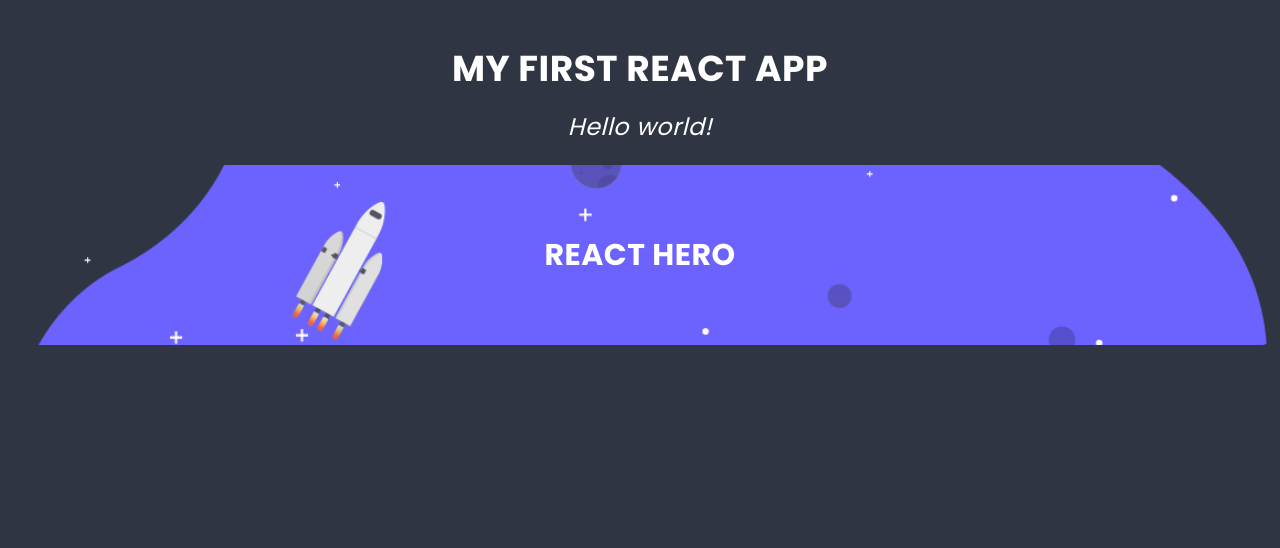
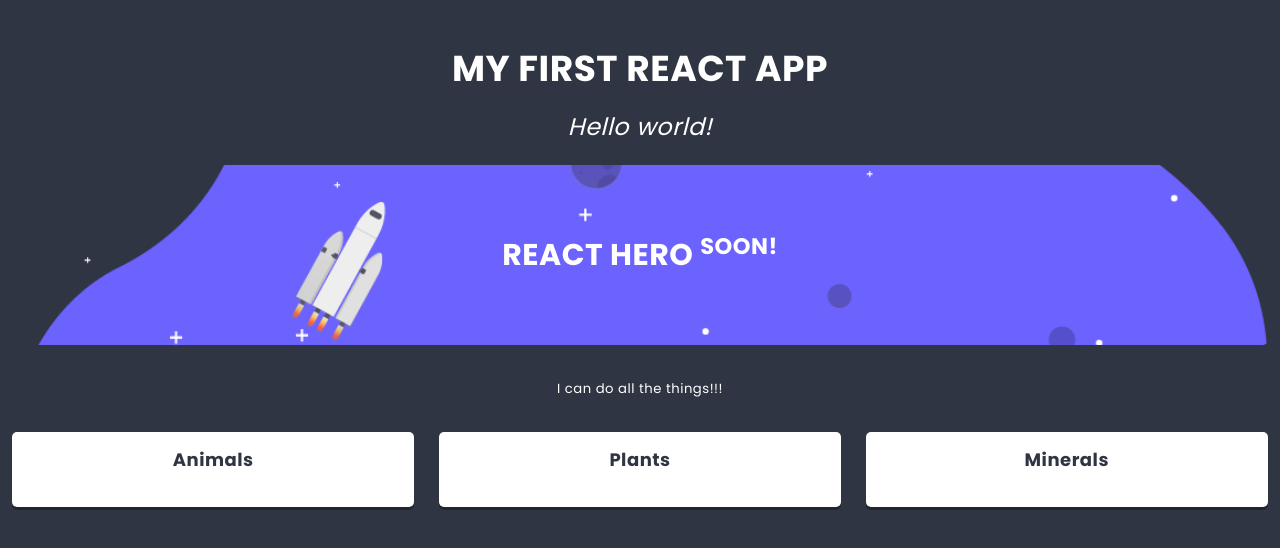
Before and after one commit to MichaelArka/React_One, a React app: page / in a window 1280 px wide. Shown: the top 548 px of the page. Built offline with nearby package versions, Linux system fonts and the light colour scheme.

Commit message:
[15.4] Add 'Column' component

```diff
--- a/src/components/App/App.js
+++ b/src/components/App/App.js
@@ -1,7 +1,6 @@
 import React from 'react';
 import styles from './App.scss';
 import List from '../List/List.js';
-import Hero from '../Hero/Hero';
 
 class App extends React.Component {
   render() {
@@ -9,10 +8,12 @@ class App extends React.Component {
       <main className={styles.component}>
         <h1 className={styles.title}>My first React app</h1>
         <h2 className={styles.subtitle}>Hello world!</h2>
-        <List title='React Hero' />
+        <List title={['React Hero ', <sup key='1'>soon!</sup>]}
+        image={'/src/images/space.png'}>
+        </List>
       </main>
-    )
-  }
-}
+    );
+  };
+};
 
 export default App;
--- /dev/null
+++ b/src/components/Column/Column.js
@@ -0,0 +1,12 @@
+import React from 'react';
+import styles from './Column.scss';
+
+const Column = props => (
+  <section className={styles.component} >
+    <h3 className={styles.title}>{props.columnText} </h3>
+  </section>
+);
+
+
+
+export default Column;
--- a/src/components/Hero/Hero.js
+++ b/src/components/Hero/Hero.js
@@ -1,11 +1,16 @@
 import React from 'react';
 import styles from './Hero.scss';
+import PropTypes from 'prop-types';
 
-const Hero = () => (
-      <header className={styles.component}>
-        <h2 className={styles.title}>React Hero</h2>
-        <img className={styles.image} src="/src/images/space.png"></img>
-      </header>
-    );
+const Hero = props => (
+  <header className={styles.component}>
+    <h2 className={styles.title}>{props.titleText}</h2>
+    <img className={styles.image} src={props.backgroundImage} />
+  </header>
+);
+
+Hero.propTypes = {
+  titleText: PropTypes.node.isRequired,
+};
 
 export default Hero;
--- a/src/components/List/List.js
+++ b/src/components/List/List.js
@@ -1,15 +1,34 @@
 import React from 'react';
 import Hero from '../Hero/Hero';
 import styles from './List.scss';
+import PropTypes from 'prop-types';
+import Column from '../Column/Column';
 
 class List extends React.Component {
+  static propTypes = {
+    title: PropTypes.node.isRequired,
+    children: PropTypes.node,
+  };
+
+  static defaultProps = {
+    children: <p>I can do all the things!!!</p>
+  };
+
   render() {
     return (
-      <section className={styles.component}>
-        <Hero titleText={this.props.title} />
+      <section className={styles.component} >
+        <Hero titleText={this.props.title} backgroundImage={this.props.image} />
+        <div className={styles.description}>
+          {this.props.children}
+        </div>
+        <div className={styles.columns}>
+          <Column columnText='Animals'>Animals</Column>
+          <Column columnText='Plants'>Plants</Column>
+          <Column columnText='Minerals'>Minerals</Column>
+        </div>
       </section>
-    )
-  }
-}
+    );
+  };
+};
 
 export default List;
```
Also changed, not shown: src/components/Column/Column.scss (+6 -6 lines).
